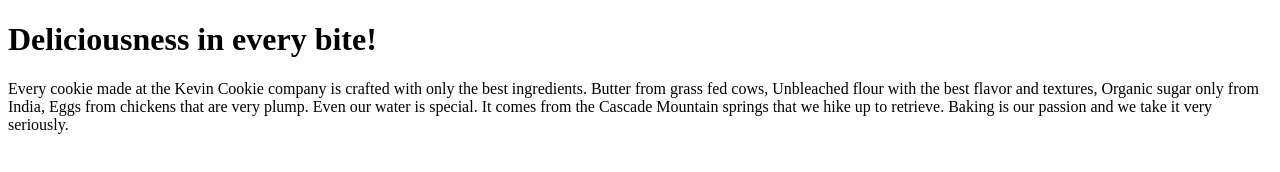
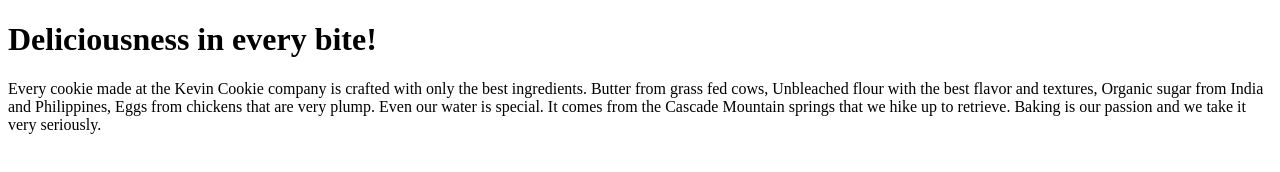
Before and after one commit to BasuShrestha/KevinCookieCompany.com, a plain HTML site: page index.htm in a window 1280 px wide. Drawn offline with Linux system fonts and the light colour scheme.

Commit message:
Fixed the issue in the text file - Organic sugar from India and Philippines

```diff
--- a/index.htm
+++ b/index.htm
@@ -4,7 +4,9 @@
 
 
 <h1>Deliciousness in every bite!</h1>
-<p>Every cookie made at the Kevin Cookie company is crafted with only the best ingredients. Butter from grass fed cows, Unbleached flour with the best flavor and textures, Organic sugar only from India, Eggs from chickens that are very plump. Even our water is special. It comes from the Cascade Mountain springs that we hike up to retrieve. Baking is our passion and we take it very seriously.</p>
+<p>Every cookie made at the Kevin Cookie company is crafted with only the best ingredients. Butter from grass fed cows,
+    Unbleached flour with the best flavor and textures, Organic sugar from India and Philippines,
+    Eggs from chickens that are very plump. Even our water is special. It comes from the Cascade Mountain springs that we hike up to retrieve. Baking is our passion and we take it very seriously.</p>
 
 </body>
 </html>
```
